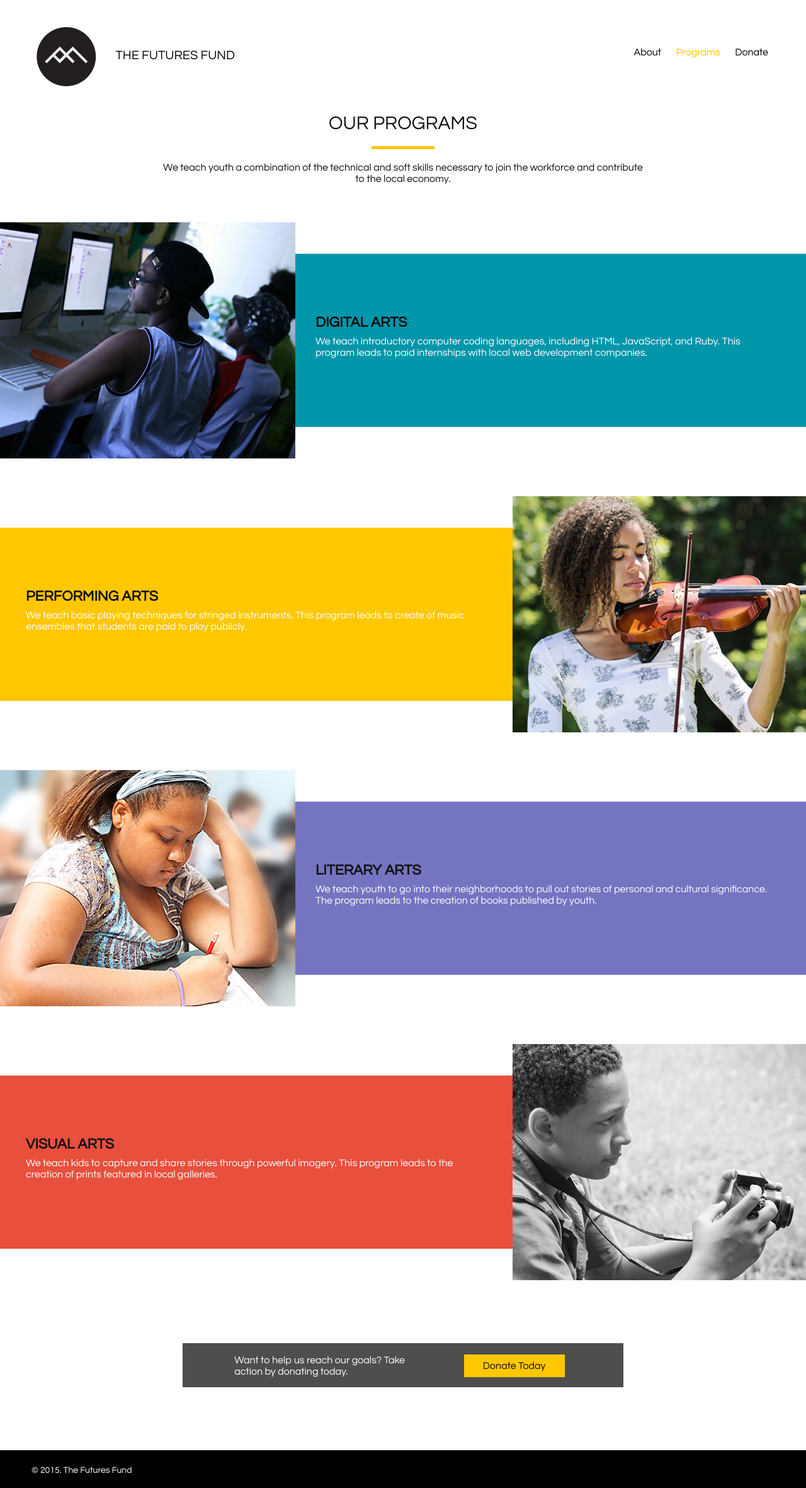
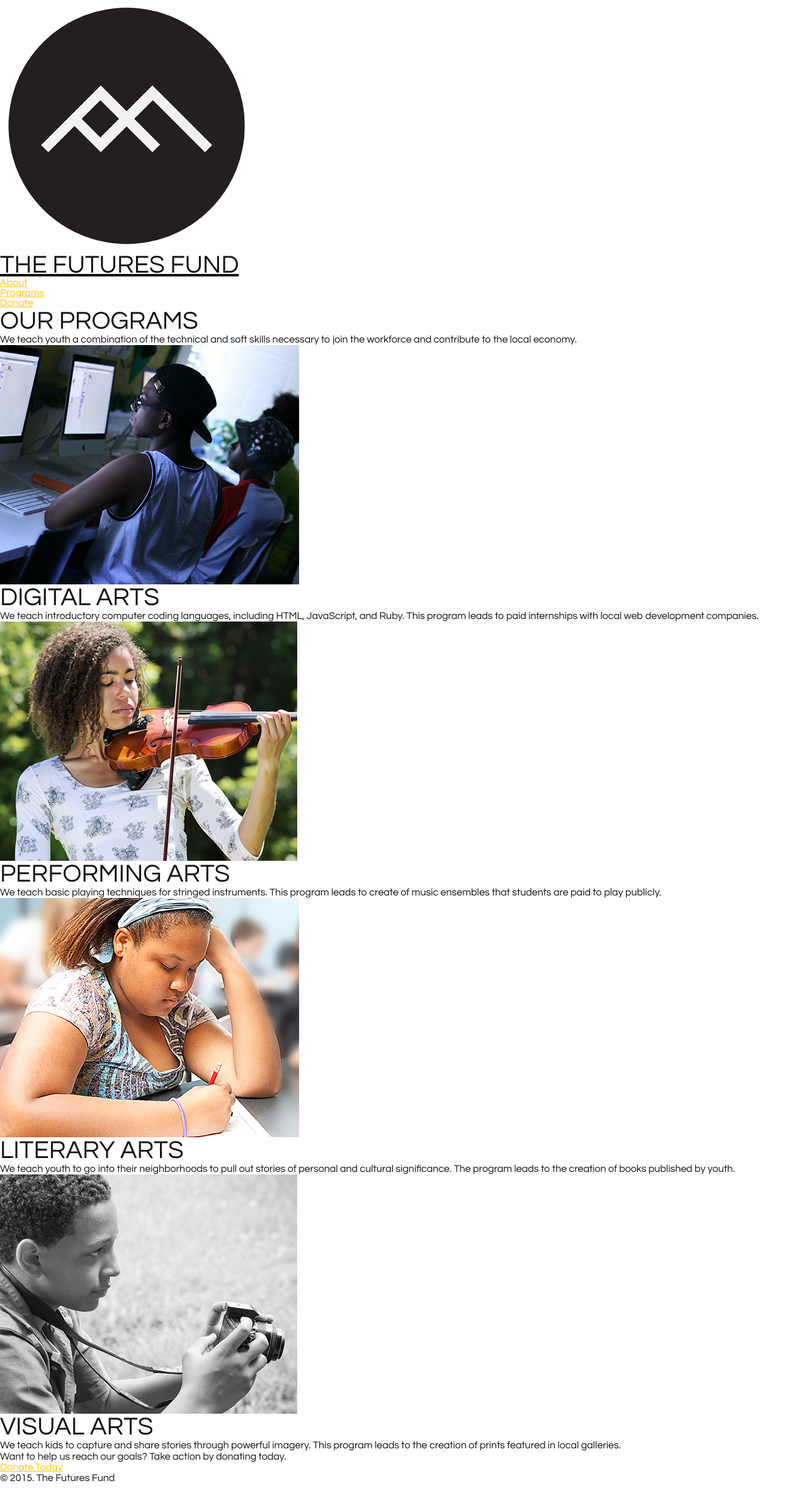
Before and after one commit to TheFuturesFund/thefuturesfund.github.io, a Jekyll site: the page built from programs.html, in a window 1280 px wide. Shown: the whole page at 63% size. Built offline with Jekyll 4.4.1, drawn with Linux system fonts in a browser that asks for light colours; nearby versions of some CDN libraries.

Commit message:
Remove styles and reset base styles
This commit starts the process of building out this re-design by tearing out all the existing styles
and re-building the basic elements according to a style guide.

This commit also renames "stylguide.html" "style_guide.html".
I did this because the underscore is a little more conventional for Jekyll.

```diff
--- a/_sass/_base.scss
+++ b/_sass/_base.scss
@@ -1,26 +1,39 @@
-/**
- * Reset some basic elements
- */
-body, h1, h2, h3, h4, h5, h6,
-p, blockquote, pre, hr,
-dl, dd, ol, ul, figure {
-    margin: 0;
-    padding: 0;
+/*
+  Setup basic styles
+*/
+
+* {
+  margin: 0px;
+  padding: 0px;
+}
+
+body {
+  font-family: $base-font-family;
+  color: $black-color;
+}
+
+h1, h2, h3, h4, h5 {
+  font-weight: 300;
 }
 
 h1 {
   font-size: 40px;
-  line-height: 44px;
 }
 
 h2 {
-  font-size: 35px;
-  line-height: 38px;
+  font-size: 34px;
 }
 
-h1 {
-  font-size: 30px;
-  line-height: 32px;
+h3 {
+  font-size: 28px;
+}
+
+h4 {
+  font-size: 22px;
+}
+
+h5 {
+  font-size: 16px;
 }
 
 p {
@@ -28,42 +41,86 @@ p {
   line-height: 18px;
 }
 
-/**
- * Basic styling
- */
-body {
-    font-family: $base-font-family;
-    font-weight: 300;
-    color: $text-color;
-    -webkit-text-size-adjust: 100%;
+a {
+  color: $yellow-color;
 }
 
+a:hover {
+  color: $black-color;
+}
 
-/**
- * Images
- */
 img {
     max-width: 100%;
     vertical-align: middle;
 }
 
-/**
- * Headings
- */
-h1, h2, h3, h4, h5, h6 {
-    font-weight: 300;
-}
 
-/**
- * Common Elements
- */
-.yellow-bar {
-  background-color: $yellow-color;
-  width: 100px;
-  height: 5px;
-  margin: 20px auto;
-}
+// /**
+//  * Reset some basic elements
 
-.divider {
-  margin: 0px 50px;
-}
+// body, h1, h2, h3, h4, h5, h6,
+// p, blockquote, pre, hr,
+// dl, dd, ol, ul, figure {
+//     margin: 0;
+//     padding: 0;
+// }
+
+// h1 {
+//   font-size: 40px;
+//   line-height: 44px;
+// }
+
+// h2 {
+//   font-size: 35px;
+//   line-height: 38px;
+// }
+
+// h1 {
+//   font-size: 30px;
+//   line-height: 32px;
+// }
+
+// p {
+//   font-size: 16px;
+//   line-height: 18px;
+// }
+
+// /**
+//  * Basic styling
+//  */
+// body {
+//     font-family: $base-font-family;
+//     font-weight: 300;
+//     color: $text-color;
+//     -webkit-text-size-adjust: 100%;
+// }
+
+
+// /**
+//  * Images
+//  */
+// img {
+//     max-width: 100%;
+//     vertical-align: middle;
+// }
+
+// /**
+//  * Headings
+//  */
+// h1, h2, h3, h4, h5, h6 {
+//     font-weight: 300;
+// }
+
+// /**
+//  * Common Elements
+//  */
+// .yellow-bar {
+//   background-color: $yellow-color;
+//   width: 100px;
+//   height: 5px;
+//   margin: 20px auto;
+// }
+
+// .divider {
+//   margin: 0px 50px;
+// }
--- a/css/main.scss
+++ b/css/main.scss
@@ -8,11 +8,11 @@
 // Our variables
 $base-font-family: 'Questrial', sans-serif;
 $mobile-breakpoint: 900px;
-$text-color: #111;
 
 // Colors
+$black-color:  #111111;
+$yellow-color: #ffc700;
 $teal-color:   #0096aa;
-$yellow-color: #ffc700;
 $purple-color: #7474c1;
 $red-color:    #e84f3d;
 
@@ -32,14 +32,4 @@ $red-color:    #e84f3d;
 
 
 // Import partials from `sass_dir` (defaults to `_sass`)
-@import
-        "header",
-        "footer",
-        "base",
-        "carousel",
-        "index",
-        "about",
-        "donate",
-        "programs",
-        "donate-block"
-;
+@import "base"
```
Also changed, not shown: style_guide.html (renamed from styleguide.html).
